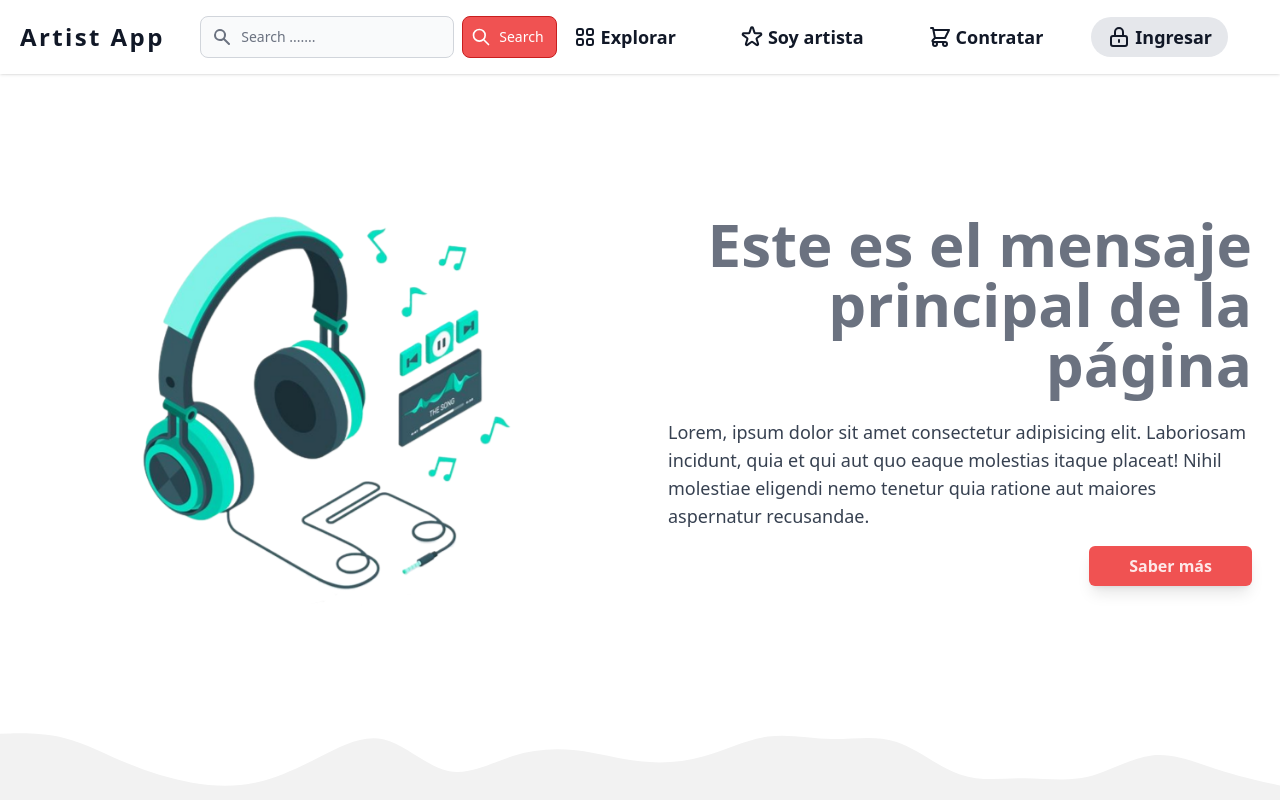
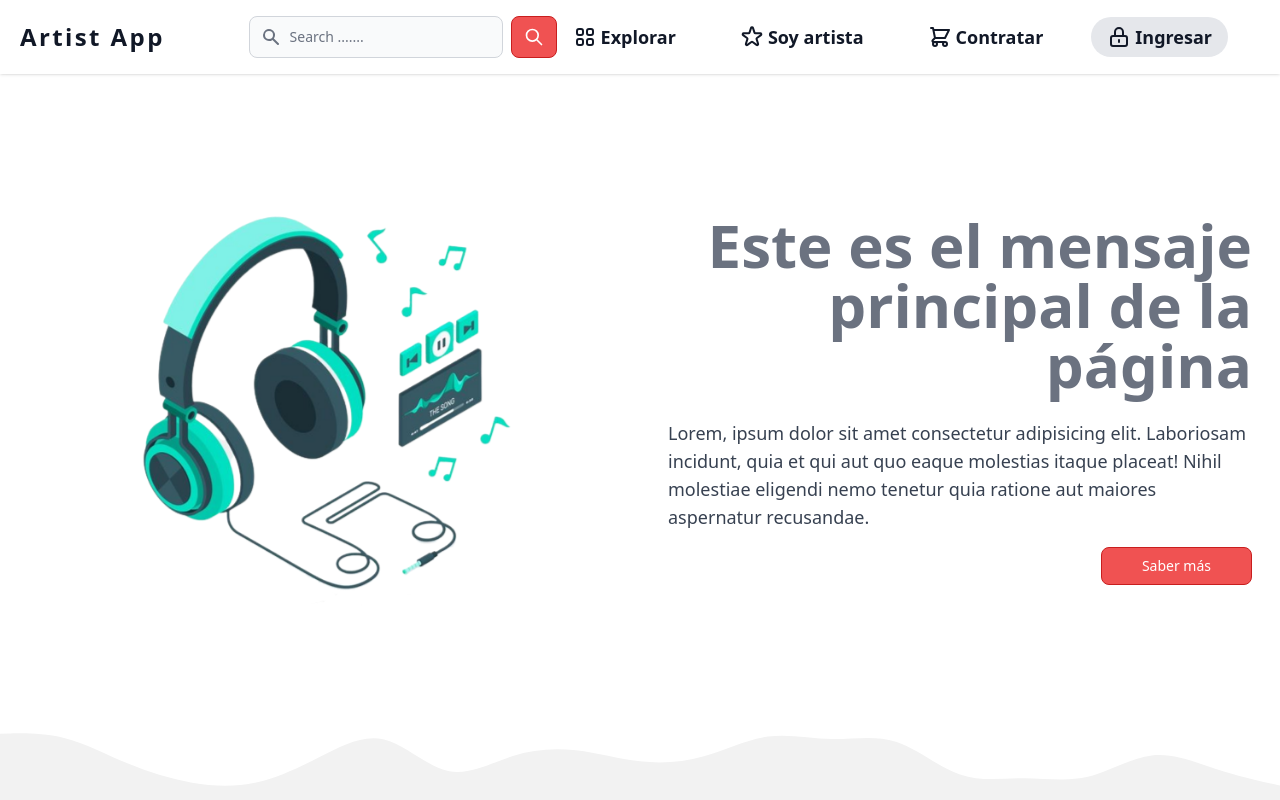
Before and after one commit to Izaanplayer/group-project-client, a React (Create React App) app in the folder client/: page / in a window 1280 px wide. Built offline with nearby package versions, Linux system fonts and the light colour scheme.

Commit message:
Se terminan de corregir errores del RouterV6 y se mejora un poco el diseño de los botones anteriores

```diff
--- a/client/src/components/ArtistDetail/ArtistDetail.tsx
+++ b/client/src/components/ArtistDetail/ArtistDetail.tsx
@@ -1,17 +1,10 @@
-import React from 'react'
-import { useDispatch } from 'react-redux';
-import { useParams } from 'react-router-dom'
-
 import Navbar from '../Navbar'
 
+
 export default function ArtistDetail() {
-    // const {id} = useParams();
-    // const dispatch = useDispatch();
-
-
     return (
         <div className="flex bg-slate-800 my-auto mx-auto">
-            {/* <Navbar/> */}
+            <Navbar />
             <h1 className="bg-red-500">
                 ArtistDetail
             </h1>
--- a/client/src/components/Home/index.tsx
+++ b/client/src/components/Home/index.tsx
@@ -7,7 +7,6 @@ export default function Home() {
         <>
             <Navbar />
             <div className="flex h-screen flex-col">
-
                 <div className="flex flex-row h-full items-center w-full z-40">
                     <div className="w-1/2 flex flex-row items-center justify-center">
                         <img src={auriculares} className="w-2/3 animate-[floating_3s_ease-in-out_infinite]" alt="" />
@@ -15,7 +14,7 @@ export default function Home() {
                     <div className="w-1/2 px-7">
                         <h1 className="text-end text-gray-500 font-extrabold text-6xl mb-6">Este es el mensaje principal de la página</h1>
                         <p className="my-4 text-lg text-gray-700">Lorem, ipsum dolor sit amet consectetur adipisicing elit. Laboriosam incidunt, quia et qui aut quo eaque molestias itaque placeat! Nihil molestiae eligendi nemo tenetur quia ratione aut maiores aspernatur recusandae.</p>
-                        <button className="inline-block rounded-md bg-red-500 px-10 py-2 font-semibold text-red-100 shadow-lg float-right duration-75 hover:bg-opacity-90">Saber más</button>
+                        <button className="inline-block px-10 py-2 ml-2 text-sm font-medium text-white bg-red-500 rounded-lg border border-red-700 hover:bg-red-800 focus:ring-4 focus:outline-none focus:ring-red-300 float-right">Saber más</button>
                     </div>
                 </div>
 
--- a/client/src/components/Navbar/index.tsx
+++ b/client/src/components/Navbar/index.tsx
@@ -6,12 +6,12 @@ export default function Navbar() {
         <>
             <div className="w-full py-1 px-5 bg-white flex items-center fixed top-0 right-0 left-0 z-50 shadow lg:flex-row lg:flex-nowrap lg:justify-start">
                 <div className="container py-3 mx-auto flex items-center justify-between lg:flex-nowrap xl:max-w-screen-xl">
-                    <a href='#' className="text-2xl text-gray-900 font-extrabold inline-block py-1.5 mr-4 leading-none whitespace-nowrap tracking-widest">Artist App</a>
+                    <Link to="/">
+                        <p className="text-2xl text-gray-900 font-extrabold inline-block py-1.5 mr-4 leading-none whitespace-nowrap tracking-widest">Artist App</p>
+                    </Link>
                     <div className="flex basis-auto flex-grow items-center">
-
-
                         <ul className="flex flex-row items-center ml-auto pl-0 list-none my-0">
-                        <SearchBar/>
+                            <SearchBar />
                             <li className="mr-8">
                                 <a href='#' className="flex items-center text-gray-900 text-lg font-semibold py-1.5 px-4 rounded-3xl transition-all duration-75 ease-linear delay-75 hover:bg-gray-400 hover:bg-opacity-20">
                                     <svg xmlns="http://www.w3.org/2000/svg" className="h-6 w-6 mr-1" fill="none" viewBox="0 0 24 24" stroke="currentColor" strokeWidth="2">
--- a/client/src/components/SearchBar/SearchBar.tsx
+++ b/client/src/components/SearchBar/SearchBar.tsx
@@ -1,25 +1,20 @@
-import React from 'react'
 
-function SearchBar() {
-  return (
 
-    <form className="flex items-center">
-        <label htmlFor="voice-search" className="sr-only">Search</label>
-        <div className="relative w-full">
-            <div className="flex absolute inset-y-0 left-0 items-center pl-3 pointer-events-none">
-                <svg aria-hidden="true" className="w-5 h-5 text-gray-500 dark:text-gray-400" fill="currentColor" viewBox="0 0 20 20" xmlns="http://www.w3.org/2000/svg"><path fill-rule="evenodd" d="M8 4a4 4 0 100 8 4 4 0 000-8zM2 8a6 6 0 1110.89 3.476l4.817 4.817a1 1 0 01-1.414 1.414l-4.816-4.816A6 6 0 012 8z" clip-rule="evenodd"></path></svg>
+export default function SearchBar() {
+    return (
+        <div className="flex items-center">
+            <label className="sr-only">Search</label>
+            <div className="relative w-full">
+                <div className="flex absolute inset-y-0 left-0 items-center pl-3 pointer-events-none">
+                    <svg aria-hidden="true" className="w-5 h-5 text-gray-500 dark:text-gray-400" fill="currentColor" viewBox="0 0 20 20" xmlns="http://www.w3.org/2000/svg"><path fillRule="evenodd" d="M8 4a4 4 0 100 8 4 4 0 000-8zM2 8a6 6 0 1110.89 3.476l4.817 4.817a1 1 0 01-1.414 1.414l-4.816-4.816A6 6 0 012 8z" clipRule="evenodd"></path></svg>
+                </div>
+                <input type="text" className="bg-gray-50 border border-gray-300 text-gray-900 text-sm rounded-lg focus:ring-red-500 focus:border-red-500 block w-full pl-10 p-2.5  dark:bg-gray-700 dark:border-gray-600 dark:placeholder-gray-400 dark:text-white dark:focus:ring-red-500 dark:focus:border-red-500" placeholder="Search ......." />
+                <button type="button" className="flex absolute inset-y-0 right-0 items-center pr-3">
+                </button>
             </div>
-            <input type="text" id="voice-search" className="bg-gray-50 border border-gray-300 text-gray-900 text-sm rounded-lg focus:ring-red-500 focus:border-red-500 block w-full pl-10 p-2.5  dark:bg-gray-700 dark:border-gray-600 dark:placeholder-gray-400 dark:text-white dark:focus:ring-red-500 dark:focus:border-red-500" placeholder="Search ......." />
-            <button type="button" className="flex absolute inset-y-0 right-0 items-center pr-3">
+            <button type="submit" className="flex items-center py-2.5 px-3 ml-2 text-sm font-medium text-white bg-red-500 rounded-lg border border-red-700 hover:bg-red-800 focus:ring-4 focus:outline-none focus:ring-red-300">
+                <svg aria-hidden="true" className="w-5 h-5" fill="none" stroke="currentColor" viewBox="0 0 24 24" xmlns="http://www.w3.org/2000/svg"><path strokeLinecap="round" strokeLinejoin="round" strokeWidth="2" d="M21 21l-6-6m2-5a7 7 0 11-14 0 7 7 0 0114 0z"></path></svg>
             </button>
         </div>
-    <button type="submit" className="inline-flex items-center py-2.5 px-3 ml-2 text-sm font-medium text-white bg-red-500 rounded-lg border border-red-700 hover:bg-red-800 focus:ring-4 focus:outline-none focus:ring-red-300 dark:bg-red-600 dark:hover:bg-red-500 dark:focus:ring-red-800">
-        <svg aria-hidden="true" className="mr-2 -ml-1 w-5 h-5" fill="none" stroke="currentColor" viewBox="0 0 24 24" xmlns="http://www.w3.org/2000/svg"><path stroke-linecap="round" stroke-linejoin="round" stroke-width="2" d="M21 21l-6-6m2-5a7 7 0 11-14 0 7 7 0 0114 0z"></path></svg>Search
-    </button>
-</form>
-
-
-  )
+    )
 }
-
-export default SearchBar
--- a/client/src/container/App.tsx
+++ b/client/src/container/App.tsx
@@ -1,17 +1,19 @@
+import { Routes, Route } from "react-router-dom";
+
+import Home from '../components/Home';
 import Example from '../components/Testing/Example';
-import { Routes, Route } from "react-router-dom";
-import Home from '../components/Home';
+import ArtistDetail from '../components/ArtistDetail/ArtistDetail';
+
 import './App.css';
-import ArtistDetail from '../components/ArtistDetail/ArtistDetail';
 
 function App() {
 
   return (
     <div>
       <Routes>
+        <Route path='/' element={<Home />} />
         <Route path="/artistDetail" element={<ArtistDetail />} />
-        <Route path='/' element={<Home />} />
-        <Route path='/testing' element={<Example  />} />
+        <Route path='/testing' element={<Example />} />
       </Routes>
     </div>
   );
--- a/client/src/index.tsx
+++ b/client/src/index.tsx
@@ -3,7 +3,6 @@ import ReactDOM from 'react-dom/client';
 import { BrowserRouter } from 'react-router-dom';
 import './index.css';
 import App from './container/App';
-import reportWebVitals from './reportWebVitals';
 
 const root = ReactDOM.createRoot(
   document.getElementById('root') as HTMLElement
@@ -15,8 +14,3 @@ root.render(
     </BrowserRouter>
   </React.StrictMode>
 );
-
-// If you want to start measuring performance in your app, pass a function
-// to log results (for example: reportWebVitals(console.log))
-// or send to an analytics endpoint. Learn more: https://bit.ly/CRA-vitals
-reportWebVitals();
--- a/client/src/reportWebVitals.ts
+++ /dev/null
@@ -1,15 +0,0 @@
-import { ReportHandler } from 'web-vitals';
-
-const reportWebVitals = (onPerfEntry?: ReportHandler) => {
-  if (onPerfEntry && onPerfEntry instanceof Function) {
-    import('web-vitals').then(({ getCLS, getFID, getFCP, getLCP, getTTFB }) => {
-      getCLS(onPerfEntry);
-      getFID(onPerfEntry);
-      getFCP(onPerfEntry);
-      getLCP(onPerfEntry);
-      getTTFB(onPerfEntry);
-    });
-  }
-};
-
-export default reportWebVitals;
```
